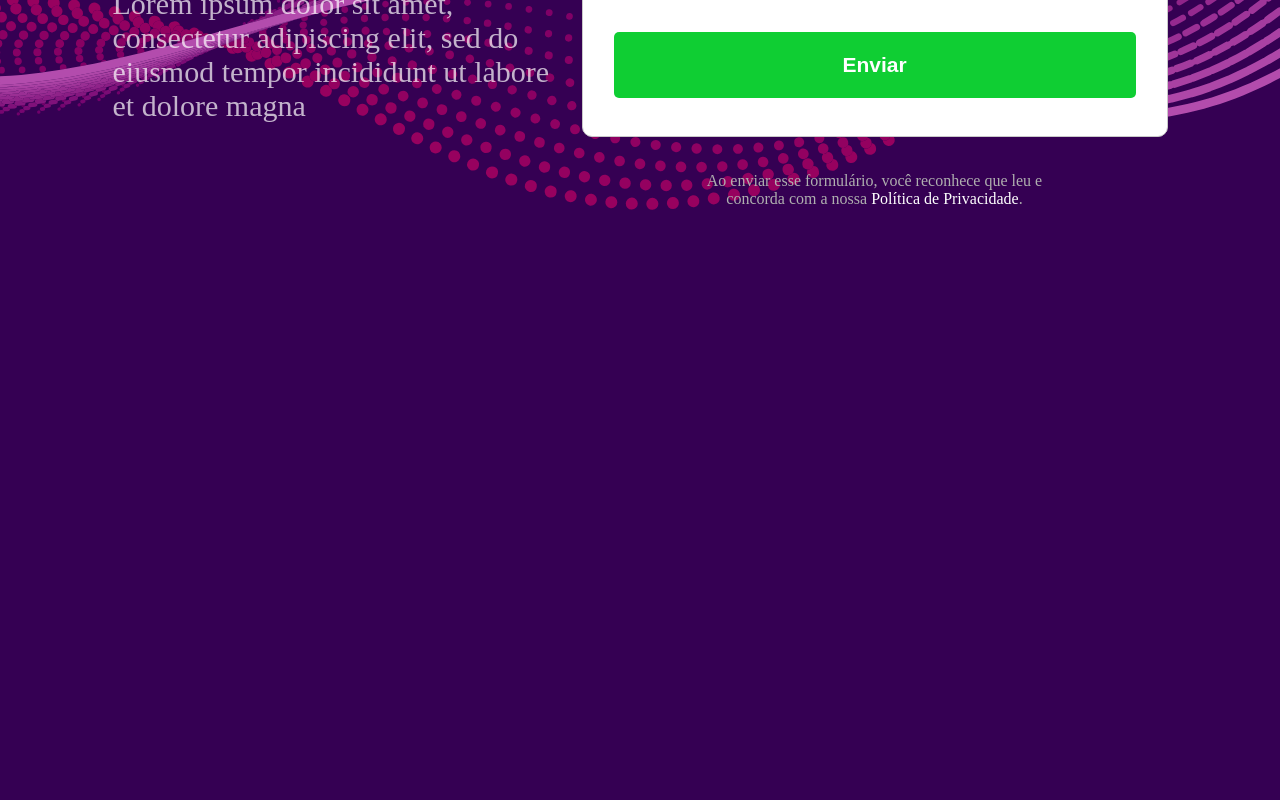
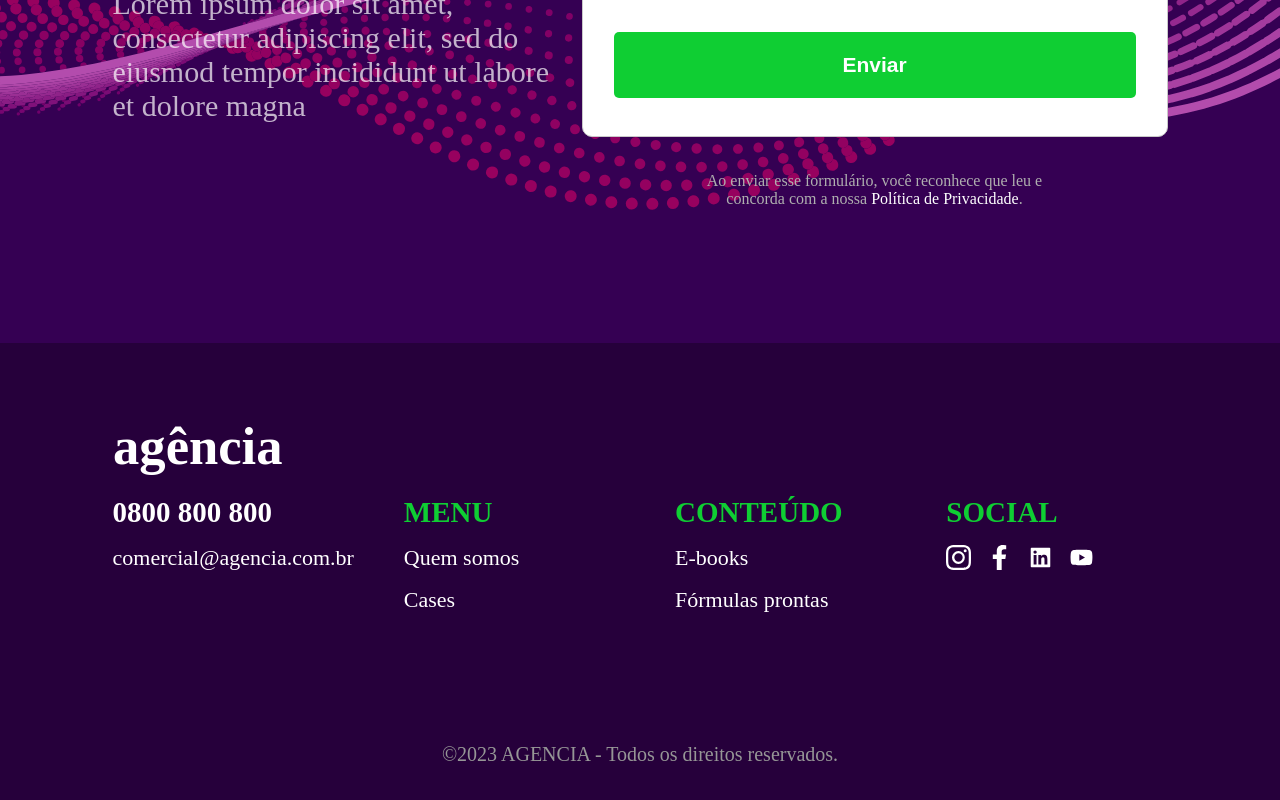
Before and after one commit to JoaoEduardo10/loanding-page-next, a Next.js app: page / in a window 1280 px wide. Shown: the part 2748-3548 px from the top of the page. Before the commit the page ends 3091 px from the top, so only its background shows below. Built offline with nearby package versions, Linux system fonts and the light colour scheme.

Commit message:
add footer component

```diff
--- a/package.json
+++ b/package.json
@@ -21,6 +21,7 @@
     "next": "13.1.1",
     "react": "18.2.0",
     "react-dom": "18.2.0",
+    "react-icons": "^4.7.1",
     "styled-components": "^5.3.6",
     "typescript": "4.9.4"
   },
--- /dev/null
+++ b/src/components/Footer/index.tsx
@@ -0,0 +1,40 @@
+import Image from 'next/image';
+import * as S from './styles';
+
+import { BsInstagram } from 'react-icons/bs';
+import { FaFacebookF } from 'react-icons/fa';
+import { AiFillLinkedin, AiFillYoutube } from 'react-icons/ai';
+
+import Logo from '../../../public/images/logo.svg';
+
+export const Footer = () => {
+	return (
+		<S.Conteiner>
+			<S.Colunm>
+				<Image src={Logo} alt={Logo} width={188} height={65} />
+				<h2>0800 800 800</h2>
+				<p>comercial@agencia.com.br</p>
+			</S.Colunm>
+			<S.Colunm>
+				<h3>MENU</h3>
+				<p>Quem somos</p>
+				<p>Cases</p>
+			</S.Colunm>
+			<S.Colunm>
+				<h3>CONTEÚDO</h3>
+				<p>E-books</p>
+				<p>Fórmulas prontas</p>
+			</S.Colunm>
+			<S.Colunm>
+				<h3>SOCIAL</h3>
+				<S.ConteinerIcons>
+					<BsInstagram />
+					<FaFacebookF />
+					<AiFillLinkedin />
+					<AiFillYoutube />
+				</S.ConteinerIcons>
+			</S.Colunm>
+			<S.CopyRith>&copy;2023 AGENCIA - Todos os direitos reservados.</S.CopyRith>
+		</S.Conteiner>
+	);
+};
--- /dev/null
+++ b/src/components/Footer/styles.ts
@@ -0,0 +1,62 @@
+import styled, { css } from 'styled-components';
+
+export const Conteiner = styled.footer`
+    ${() => css`
+        padding: 0 11.25rem;
+        padding-top: 7.2rem;
+        padding-bottom: 7.2rem;
+        font-size: 1.6rem;
+        background-color: #26003B;
+        display: grid;
+        grid-template-columns: repeat(4, 1fr);
+        gap: 5rem;
+    `}
+`;
+
+export const Colunm = styled.div`
+    ${({ theme }) => css`
+        display: flex;
+        flex-direction: column;
+        font-size: 2.2rem;
+        gap: ${theme.spacings.small};
+        margin-top: 8.1rem;
+
+        &:nth-child(1) {
+            margin-top: 0;
+        }
+
+        h2, h3 {
+            font-size: 2.9rem;
+        }
+
+        h3 {
+            color: ${theme.colors.secondaryColor};
+        }
+
+        p {
+            font-size: 2.2rem;
+        }
+
+    `}
+`;
+
+export const ConteinerIcons = styled.div`
+    ${() => css`
+        display: flex;
+        gap: 1.6rem;
+
+        svg{
+            font-size: 2.5rem;
+        }
+    `}
+`;
+
+export const CopyRith = styled.div`
+    ${() => css`
+        padding: 8rem 0 1rem;
+       font-size: 2rem;
+       color: #969696;
+       grid-column: span 4;
+       text-align: center;
+    `}
+`;
--- a/src/pages/index.tsx
+++ b/src/pages/index.tsx
@@ -1,5 +1,6 @@
 import { Contact } from '../components/Contact';
 import { Features } from '../components/Features';
+import { Footer } from '../components/Footer';
 import { Header } from '../components/Header';
 import { Welcome } from '../components/Welcome';
 
@@ -10,6 +11,7 @@ export default function Home() {
 			<Welcome />
 			<Features />
 			<Contact />
+			<Footer />
 		</>
 	);
 }
```
Also changed, not shown: src/components/Footer/stories.tsx (added, +22 -0 lines), 1 other file (tests, documents, lock files or other folders).
